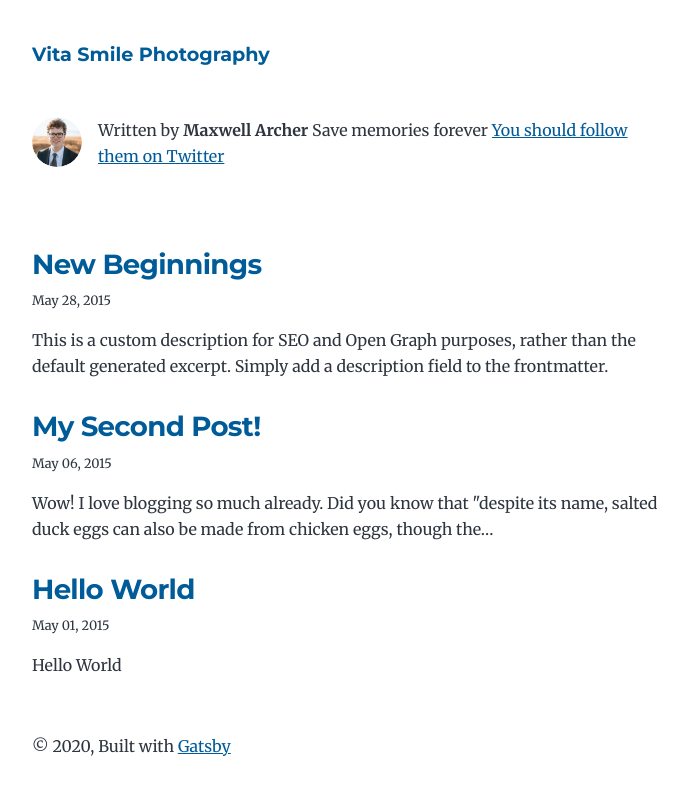
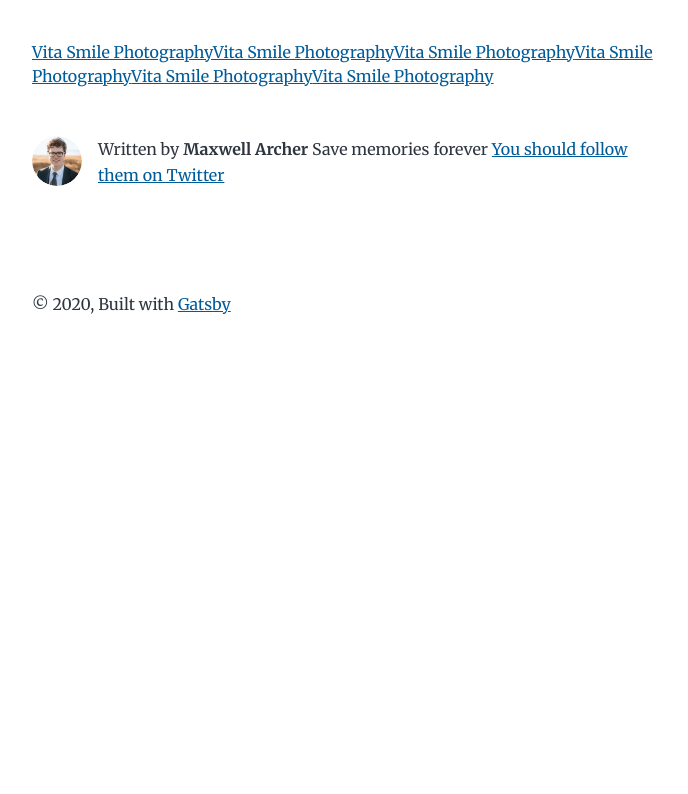
Before and after one commit to Hex-Zero/VS-Reborn, a Gatsby site: page / in a window 1280 px wide. Shown: the whole page, without its empty margins (292-980 px from the left). Built offline with nearby package versions, Linux system fonts and the light colour scheme; Gatsby itself is replaced by a stand-in of ours.

Commit message:
set up for menu

```diff
--- a/gatsby-browser.js
+++ b/gatsby-browser.js
@@ -5,6 +5,7 @@ import "typeface-merriweather"
 import "./src/normalize.css"
 // custom CSS styles
 import "./src/style.css"
+import "./src/custom.css"
 
 // Highlighting for code blocks
 import "prismjs/themes/prism.css"
--- a/gatsby-config.js
+++ b/gatsby-config.js
@@ -6,7 +6,7 @@ module.exports = {
       summary: `Save memories forever`,
     },
     description: `Peterborough based photography studio`,
-    siteUrl: ``,
+    siteUrl: `https://vita-smile-photography.uk/`,
     social: {
       twitter: `Hex_zer0`,
     },
--- a/src/components/layout.js
+++ b/src/components/layout.js
@@ -8,9 +8,25 @@ const Layout = ({ location, title, children }) => {
 
 
     header = (
-      <Link className="header-link-home" to="/">
+      <>
+      <Link to="/">
         {title}
       </Link>
+      <Link to="/">
+        {title}
+      </Link>
+      <Link to="/">
+        {title}
+      </Link>
+      <Link to="/">
+        {title}
+      </Link>
+      <Link to="/">
+        {title}
+      </Link>
+      <Link to="/">
+        {title}
+      </Link></>
     )
 
 
--- a/src/pages/index.js
+++ b/src/pages/index.js
@@ -13,12 +13,6 @@ const BlogIndex = ({ data, location }) => {
     return (
       <Layout location={location} title={siteTitle}>
         <SEO title="All posts" />
-        <Bio />
-        <p>
-          No blog posts found. Add markdown posts to "content/blog" (or the
-          directory you specified for the "gatsby-source-filesystem" plugin in
-          gatsby-config.js).
-        </p>
       </Layout>
     )
   }
@@ -27,38 +21,7 @@ const BlogIndex = ({ data, location }) => {
     <Layout location={location} title={siteTitle}>
       <SEO title="All posts" />
       <Bio />
-      <ol style={{ listStyle: `none` }}>
-        {posts.map(post => {
-          const title = post.frontmatter.title || post.fields.slug
 
-          return (
-            <li key={post.fields.slug}>
-              <article
-                className="post-list-item"
-                itemScope
-                itemType="http://schema.org/Article"
-              >
-                <header>
-                  <h2>
-                    <Link to={post.fields.slug} itemProp="url">
-                      <span itemProp="headline">{title}</span>
-                    </Link>
-                  </h2>
-                  <small>{post.frontmatter.date}</small>
-                </header>
-                <section>
-                  <p
-                    dangerouslySetInnerHTML={{
-                      __html: post.frontmatter.description || post.excerpt,
-                    }}
-                    itemProp="description"
-                  />
-                </section>
-              </article>
-            </li>
-          )
-        })}
-      </ol>
     </Layout>
   )
 }
```
Also changed, not shown: src/custom.css (added), 1 other file.
